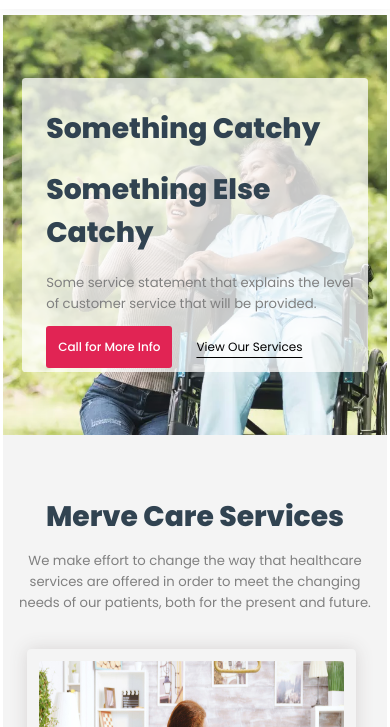
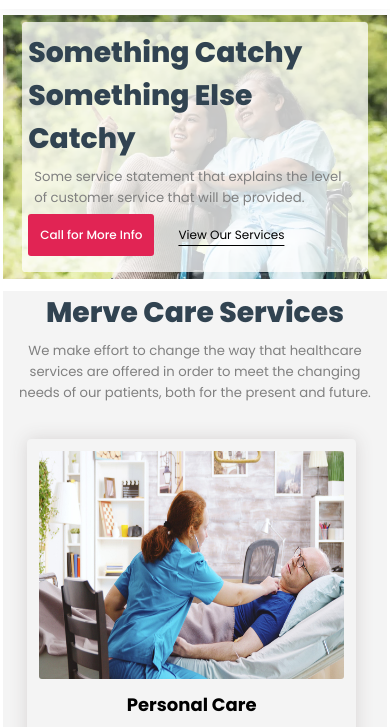
Before and after one commit to bonkiyebushra/Merve-Care, a plain HTML site: page index.html in a window 390 px wide. Shown: the part 87-814 px from the top of the page. Drawn offline with Linux system fonts and the light colour scheme.

Commit message:
Made home top section smaller

```diff
--- a/home.css
+++ b/home.css
@@ -29,7 +29,7 @@ form {
   height: 22.5rem;
   color: var(--tertiary-text-color-red);
   margin-top: 5rem;
-  margin-left: 9.5rem;
+  margin-left: 5rem;
   border-radius: 0.3rem;
 }
 
@@ -275,7 +275,6 @@ form {
   }
 
   #home_top_section_text {
-    position: static;
     margin: 0;
   }
 
@@ -300,19 +299,38 @@ form {
     /* width: min(5rem, 90%); */
   }
 
-  .service>img {
+  .service > img {
     height: 19rem;
   }
 }
 
 @media (max-width: 750px) {
+  #home_top_section {
+    height: 22rem;
+  }
 
   #home_top_section_text {
     display: flex;
     flex-direction: column;
     justify-content: center;
-    height: 70%;
-    padding-bottom: 1rem;
+    height: 95%;
+    padding: .5rem .5rem 1rem .5rem;
+  }
+
+  #home_top_section_text h2{
+    margin: 0;
+  }
+
+  #home_top_section_text p {
+    margin: .5rem;
+  }
+
+  #middle_section_1 {
+    padding-top: 0;
+  }
+
+  #middle_section_1 > p:nth-of-type(1) {
+    margin: 0;
   }
 
   .service > img {
```
